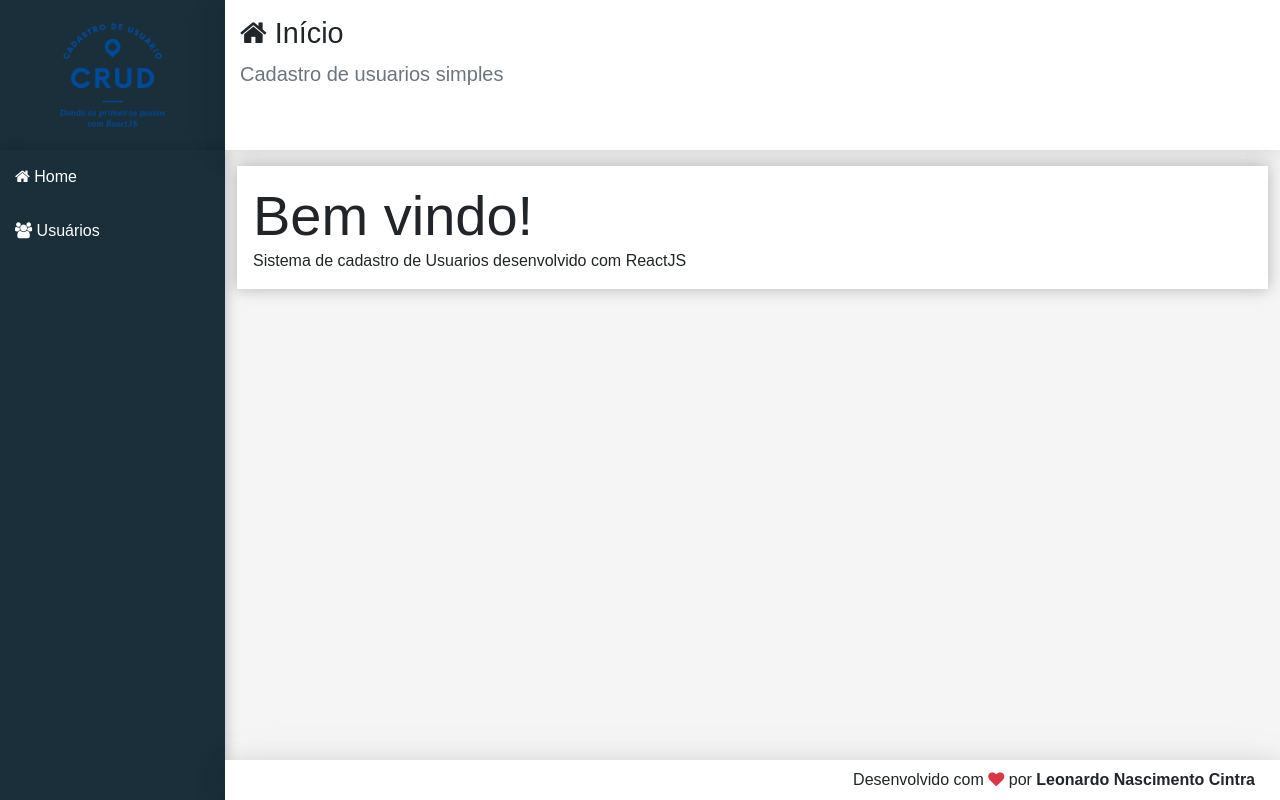
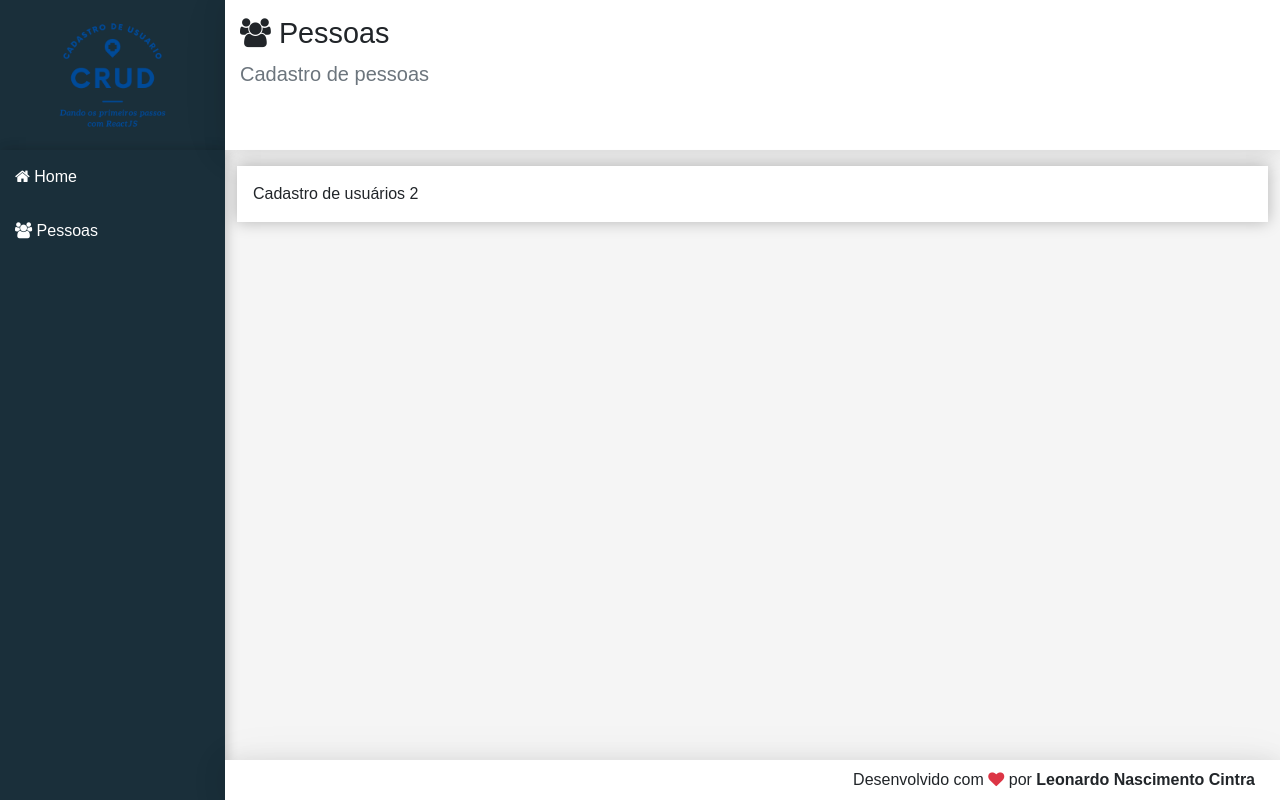
Before and after one commit to leonardocintra/cadastro-usuario, a React (Create React App) app: page /pessoas in a window 1280 px wide. Built offline with nearby package versions, Linux system fonts and the light colour scheme.

Commit message:
rename User to Pessoa

```diff
--- /dev/null
+++ b/src/components/pessoa/Pessoa.jsx
@@ -0,0 +1,51 @@
+import React, { Component } from "react"
+import Main from "../templates/Main"
+import axios from "axios"
+
+const headerProps = {
+    icon: 'users',
+    title: 'Pessoas',
+    subtitle: 'Cadastro de pessoas'
+}
+
+const baseUrl = 'https://people-stage.herokuapp.com/v1/peoplesoft/pessoa'
+const initialState = {
+    pessoa: { nome: '', email: '' },
+    list: []
+}
+
+export default class Pessoa extends Component {
+
+    state = { ...initialState }
+
+    clear() {
+        // limpar o formulario
+        this.setState({ pessoa: initialState.pessoa })
+    }
+
+    save() {
+        // POST: pessoa
+        const pessoa = this.state.pessoa
+        const method = pessoa.uuid ? 'PATCH' : 'POST'
+        const url = pessoa.id ? `${baseUrl}/${pessoa.id}` : baseUrl
+
+        axios[method](url, pessoa).then(resp => {
+            const list = this.getUpdatedList(resp.data)
+            this.setState({ pessoa: initialState.pessoa, list})
+        })
+    }
+
+    getUpdatedList(pessoa) {
+        const list = this.state.list.filter(p => p.id !== p.id)
+        list.unshift(pessoa)
+        return list
+    }
+
+    render() {
+        return (
+            <Main {...headerProps}>
+                Cadastro de usuários 2
+            </Main>
+        )
+    }
+}
--- a/src/components/templates/Nav.jsx
+++ b/src/components/templates/Nav.jsx
@@ -9,8 +9,8 @@ export default props =>
             <Link to="/">
                 <i className="fa fa-home"></i> Home
             </Link>
-            <Link to="users">
-                <i className="fa fa-users"></i> Usuários
+            <Link to="pessoas">
+                <i className="fa fa-users"></i> Pessoas
             </Link>
         </nav>
     </aside>
--- a/src/components/users/User.jsx
+++ /dev/null
@@ -1,18 +0,0 @@
-import React, { Component } from "react"
-import Main from "../templates/Main"
-
-const headerProps = {
-    icon: 'users',
-    title: 'Usuarios',
-    subtitle: 'Cadastro de usuários'
-}
-
-export default class User extends Component {
-    render() {
-        return (
-            <Main {...headerProps}>
-                Cadastro de usuários 2
-            </Main>
-        )
-    }
-}
--- a/src/main/App.jsx
+++ b/src/main/App.jsx
@@ -2,7 +2,7 @@ import 'bootstrap/dist/css/bootstrap.min.css'
 import 'font-awesome/css/font-awesome.min.css'
 import './App.css'
 import React from 'react'
-import { HashRouter } from 'react-router-dom'
+import { BrowserRouter } from 'react-router-dom'
 
 
 import Logo from '../components/templates/Logo'
@@ -11,13 +11,13 @@ import Routes from './Routes'
 import Footer from '../components/templates/Footer'
 
 const app = () => {
-    return <HashRouter>
+    return <BrowserRouter>
         <div className="app">
             <Logo />
             <Nav />
             <Routes />
             <Footer />
         </div>
-    </HashRouter>
+    </BrowserRouter>
 }
 export default app;
--- a/src/main/Routes.jsx
+++ b/src/main/Routes.jsx
@@ -2,10 +2,10 @@ import React from "react"
 import { Routes, Route } from 'react-router-dom';
 
 import Home from '../components/home/Home'
-import User from "../components/users/User"
+import Pessoa from "../components/pessoa/Pessoa";
 
 export default props =>
     <Routes>
         <Route path='/' element={<Home />} />
-        <Route path='/users' element={<User />} />
+        <Route path='/pessoas' element={<Pessoa />} />
     </Routes>
```
